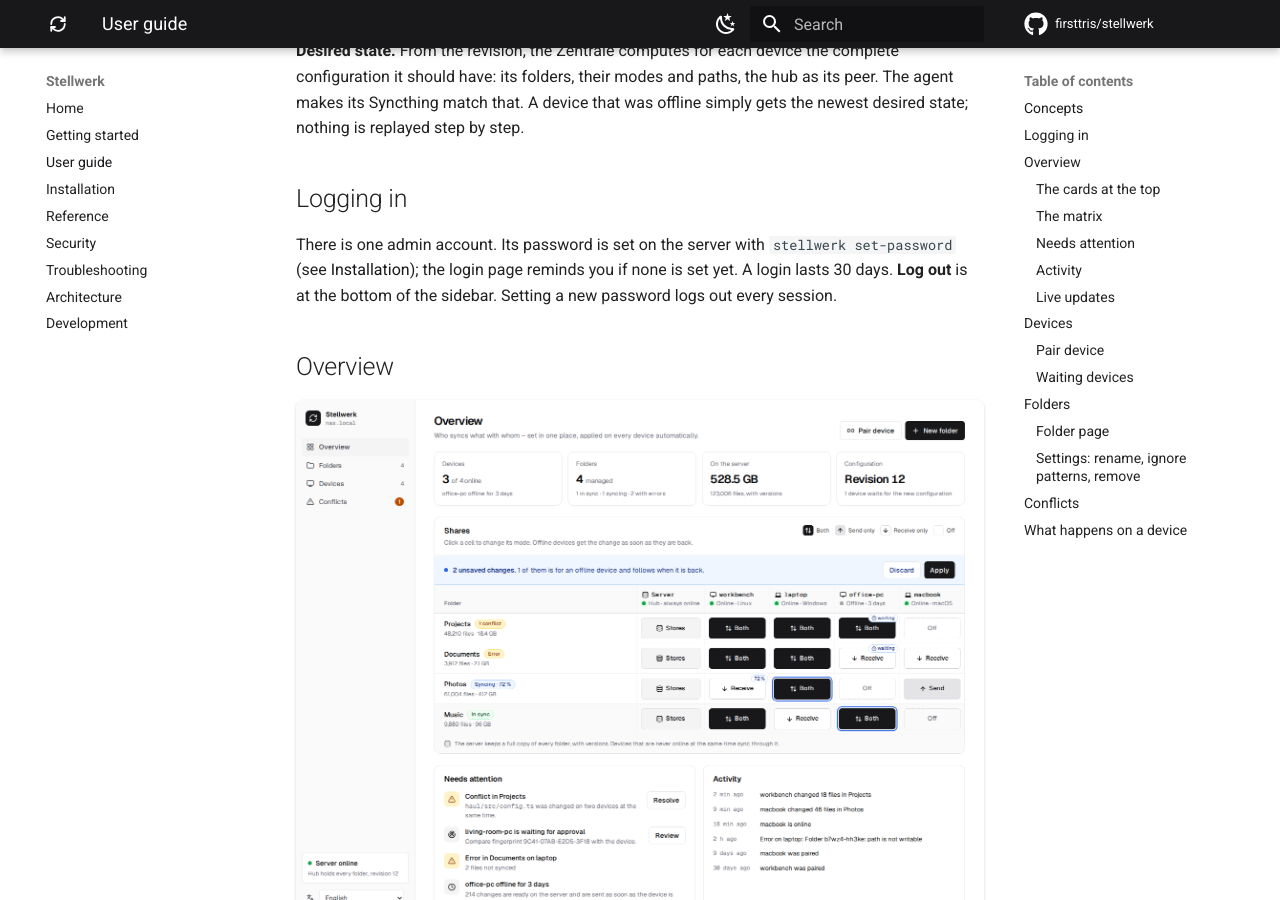
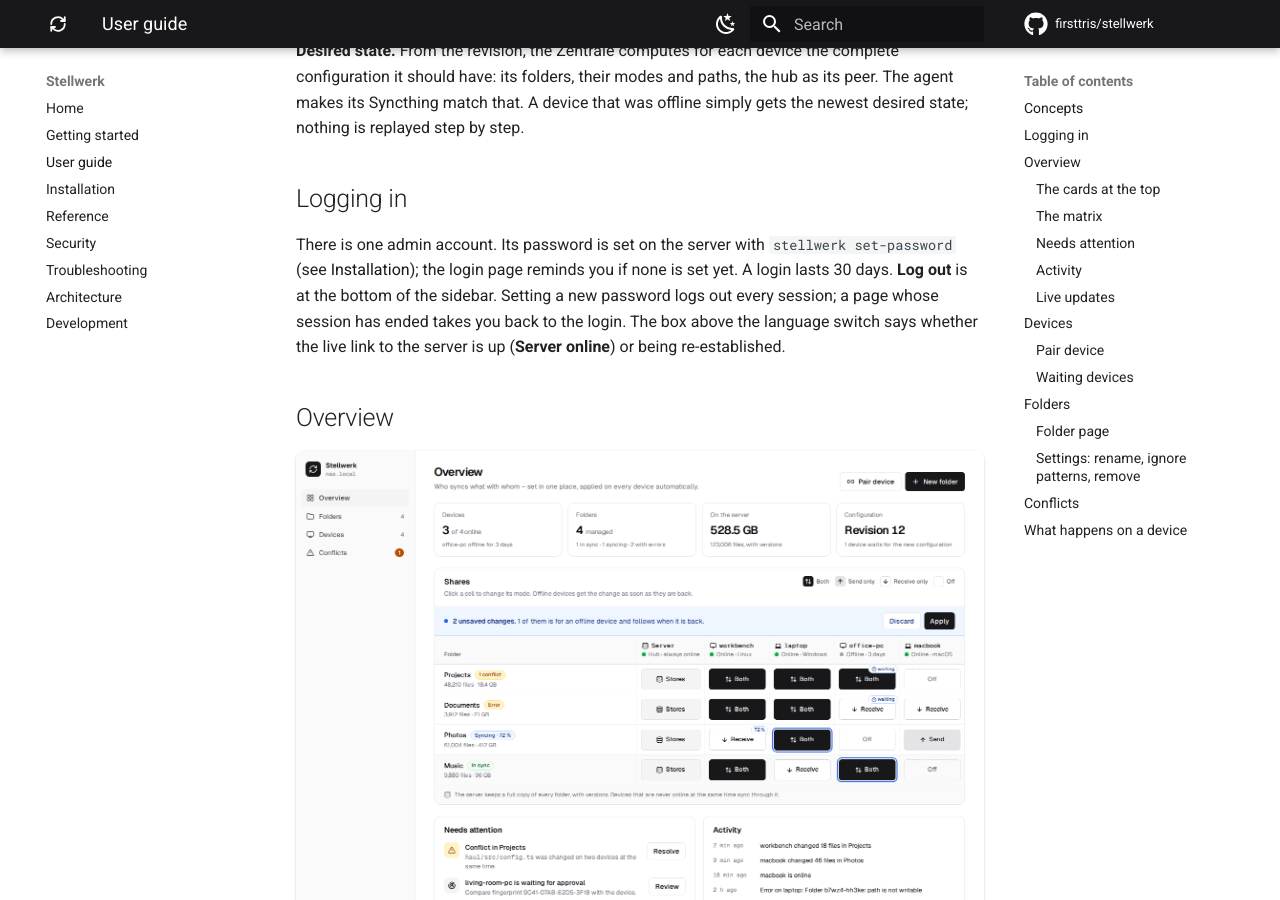
Before and after one commit to firsttris/stellwerk, an MkDocs documentation site: the page built from docs/user-guide.md, in a window 1280 px wide and 900 px high, scrolled down 1043 px. Built offline with MkDocs 1.6.1 and Material for MkDocs 9.7.7, drawn with Linux system fonts in a browser that asks for light colours; comment, search, counter and statistics services are not loaded.

Commit message:
docs: session end, live-link status and PW_PORT (W8, W15)
Co-Authored-By: Claude Opus 5.5 <noreply@anthropic.com>
Claude-Session: https://claude.ai/code/session_01LAJnNVhep7yKeJPsbYJyP3

```diff
--- a/docs/user-guide.md
+++ b/docs/user-guide.md
@@ -42,7 +42,8 @@ nothing is replayed step by step.
 There is one admin account. Its password is set on the server with `stellwerk set-password`
 (see [Installation](installation.md)); the login page reminds you if none is set yet. A login
 lasts 30 days. **Log out** is at the bottom of the sidebar. Setting a new password logs out every
-session.
+session; a page whose session has ended takes you back to the login. The box above the language
+switch says whether the live link to the server is up (**Server online**) or being re-established.
 
 ## Overview
 
```
Also changed, not shown: docs/development.md (+1 -1 lines).
